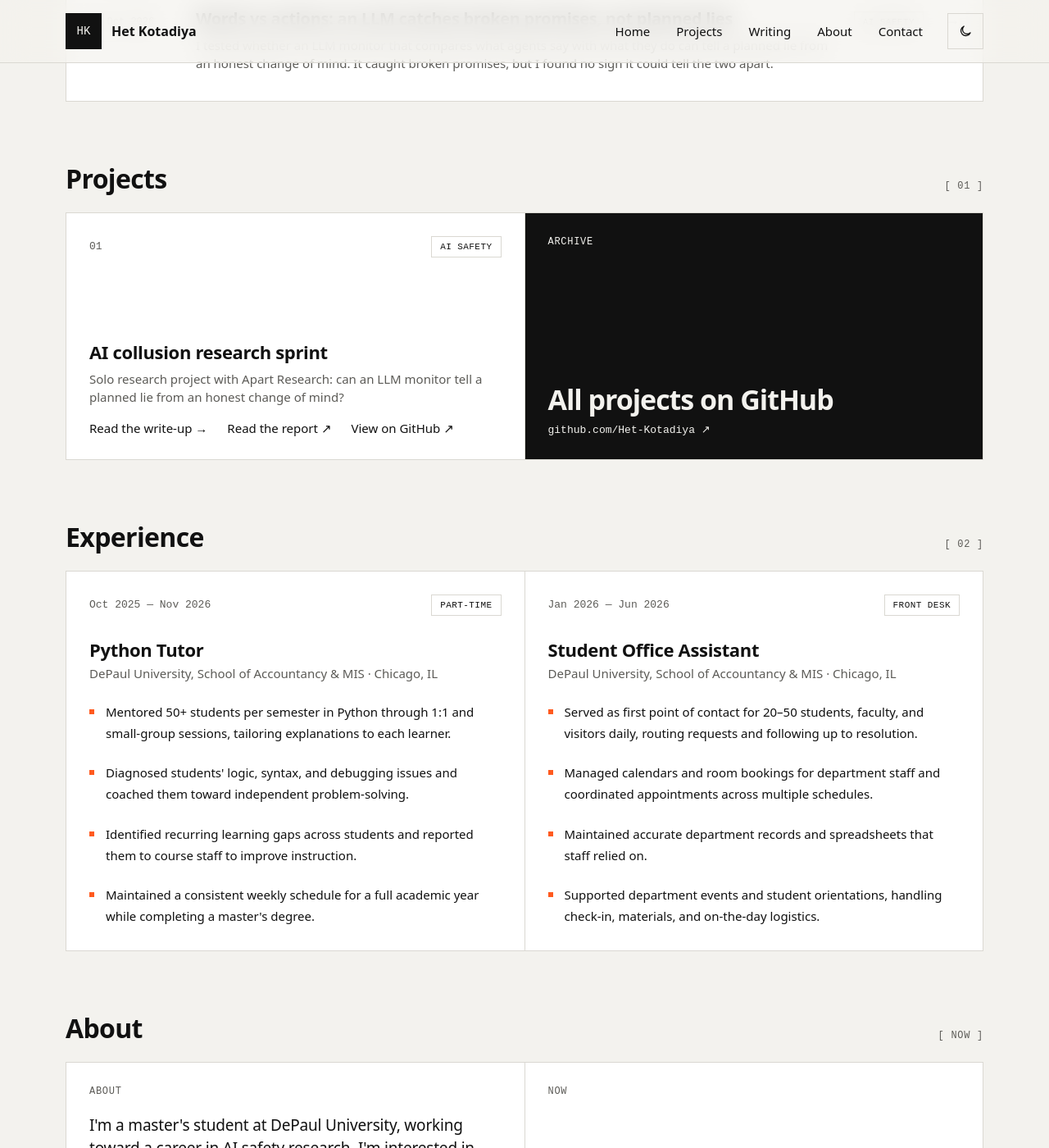
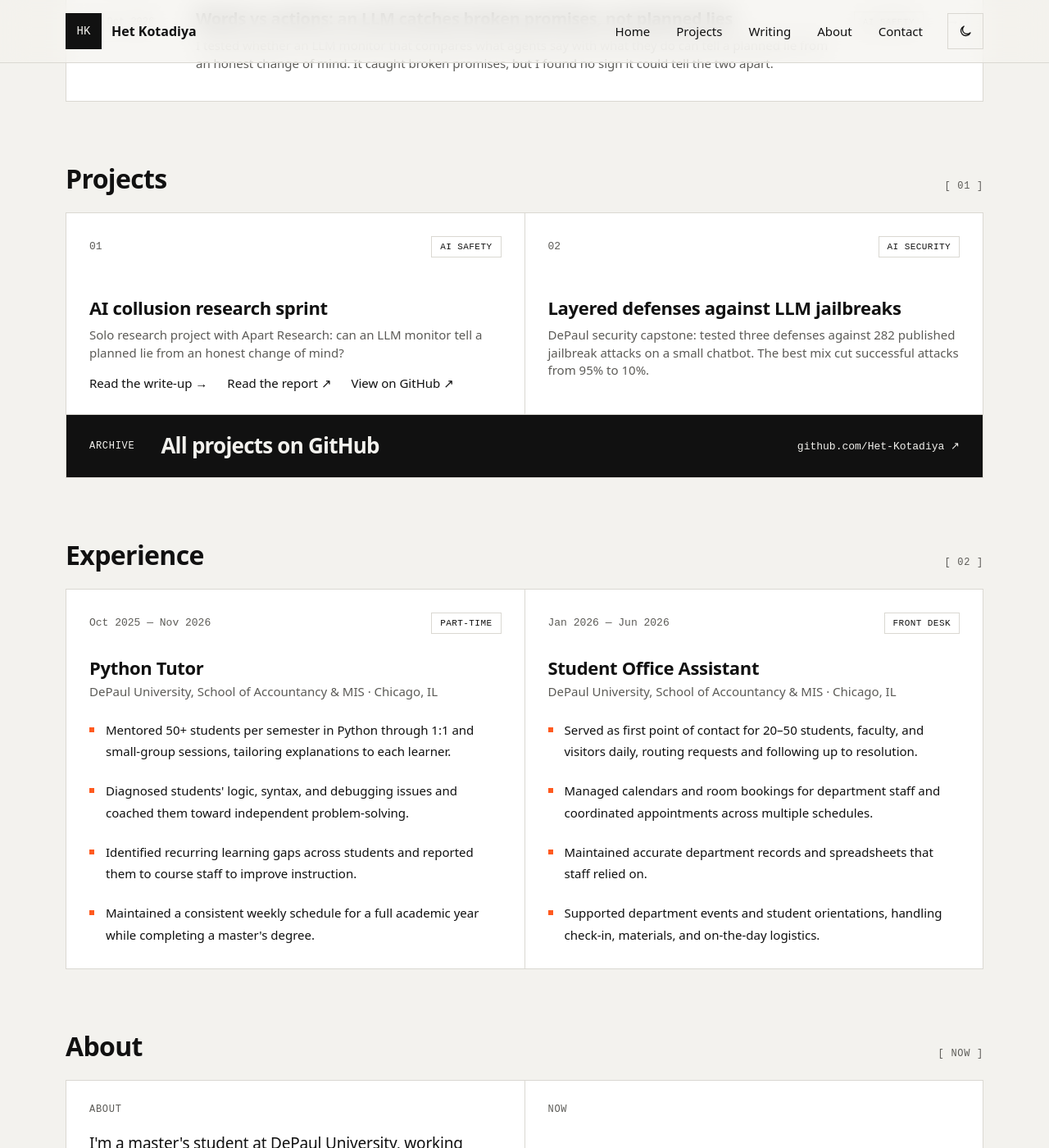
Before and after one commit to Het-Kotadiya/Het-Kotadiya.github.io, a Jekyll site: the page built from index.html, in a window 1280 px wide and 1400 px high, scrolled down 814 px. Shown: the whole window at 82% size. Built offline with Jekyll 4.4.1, drawn with Linux system fonts in a browser that asks for light colours.

Commit message:
Add capstone project card and GitHub strip to Projects
Co-Authored-By: Claude Opus 5.5 <noreply@anthropic.com>

```diff
--- a/assets/css/site.css
+++ b/assets/css/site.css
@@ -227,6 +227,14 @@ nav .btn:hover { background: var(--ink); color: var(--bg); }
   content: ""; position: absolute; left: 0; top: 10px;
   width: 6px; height: 6px; background: var(--accent);
 }
+
+/* Project cards: text starts at the top so titles line up side by side */
+.proj { justify-content: flex-start; }
+.proj .card-top { margin-bottom: 28px; }
+
+/* "All projects on GitHub" strip under the project cards */
+.archive { flex-direction: row; align-items: center; flex-wrap: wrap; gap: 8px 32px; padding: 24px 28px; }
+.archive .bigger { font-size: 26px; flex: 1; }
 
 /* Lists (Now + Contact) */
 .row {
--- a/index.html
+++ b/index.html
@@ -107,7 +107,7 @@
     </div>
 
     <section class="bento" aria-label="Projects">
-      <article class="tile wide tall card">
+      <article class="tile wide card proj">
         <div class="card-top">
           <span class="num">01</span>
           <span class="tag">AI Safety</span>
@@ -123,12 +123,21 @@
         </div>
       </article>
 
-      <a class="tile wide tall inverse" href="https://github.com/Het-Kotadiya" target="_blank" rel="noopener noreferrer">
+      <article class="tile wide card proj">
+        <div class="card-top">
+          <span class="num">02</span>
+          <span class="tag">AI Security</span>
+        </div>
+        <div class="stack" style="gap:10px">
+          <h3>Layered defenses against LLM jailbreaks</h3>
+          <p class="small muted">DePaul security capstone: tested three defenses against 282 published jailbreak attacks on a small chatbot. The best mix cut successful attacks from 95% to 10%.</p>
+        </div>
+      </article>
+
+      <a class="tile full inverse archive" href="https://github.com/Het-Kotadiya" target="_blank" rel="noopener noreferrer">
         <span class="mono">Archive</span>
-        <span class="stack" style="gap:10px">
-          <span class="bigger">All projects on GitHub</span>
-          <span class="mono" style="text-transform:none;letter-spacing:0;font-size:13px">github.com/Het-Kotadiya <span class="arr ne">↗</span></span>
-        </span>
+        <span class="bigger">All projects on GitHub</span>
+        <span class="mono" style="text-transform:none;letter-spacing:0;font-size:13px">github.com/Het-Kotadiya <span class="arr ne">↗</span></span>
       </a>
     </section>
 
```
